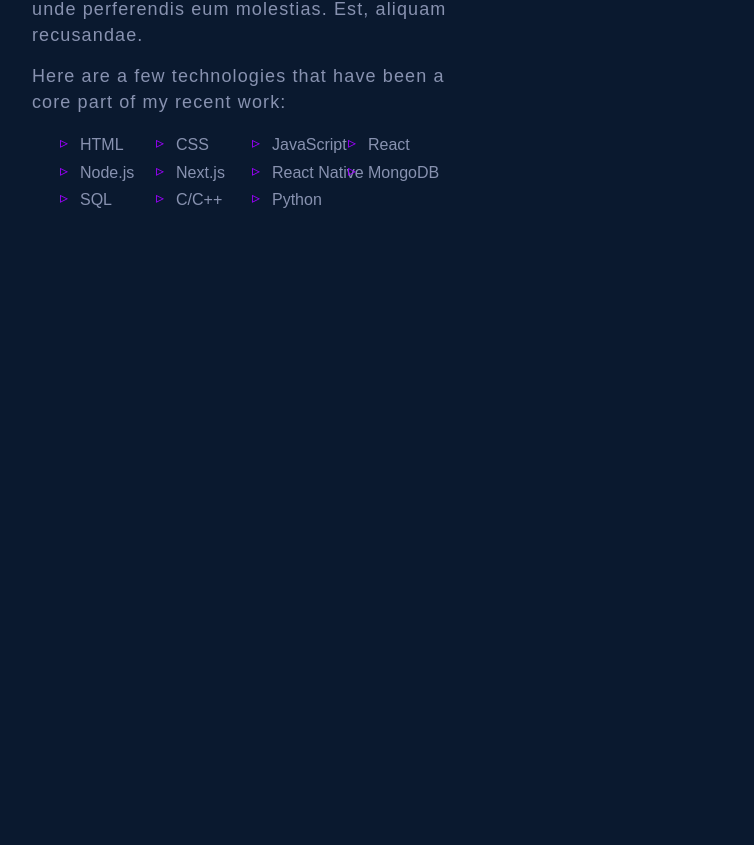
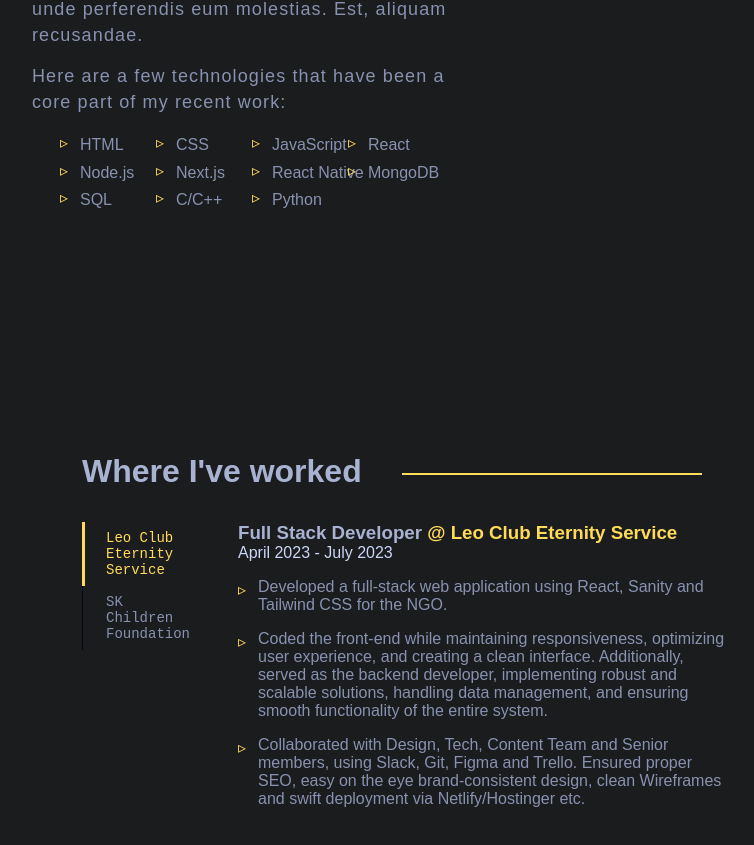
Before and after one commit to Lakshay-a/portfolio, a Next.js app: page / in a window 1280 px wide. Shown: the part 1579-2424 px from the top of the page, without its empty margins (208-962 px from the left). Before the commit the page ends 2032 px from the top, so only its background shows below. Built offline with nearby package versions, Linux system fonts and the light colour scheme.

Commit message:
experience done

```diff
--- a/src/app/page.js
+++ b/src/app/page.js
@@ -4,6 +4,7 @@ import Navbar from '@/sections/Navbar'
 import Socialicons from '@/components/Socialicons'
 import Intro from '@/sections/Intro'
 import About from '@/sections/About'
+import Experience from '@/sections/Experience'
 
 export default function Home() {
   return (
@@ -13,6 +14,7 @@ export default function Home() {
       <main>
         <Intro />
         <About />
+        <Experience />
       </main>
     </div>
   )
--- a/src/scss/_global.scss
+++ b/src/scss/_global.scss
@@ -1,5 +1,9 @@
 body {
     background-color: var(--background-color);
+}
+
+body,html{
+    scroll-behavior: smooth !important;
 }
 
 * {
--- a/src/scss/_variables.scss
+++ b/src/scss/_variables.scss
@@ -3,16 +3,16 @@
 
 :root {
   --navy-shadow: rgba(2, 12, 27, 0.7);
-  --background-color: #0a192f;
-  // --background-color:#1f1f1f;
-  --lightest-navy: #233554;
+  // --background-color: #0a192f;
+  --background-color:#1b1c1e;
+  --lightest-navy: #000814;
   // --lightest-navy:#003566;
   --light-navy: #112240;
   --dark-slate: #495670;
   --slate: #8892b0;
   --light-slate: #ccd6f6;
   --lightest-slate: #a8b2d1;
-  --theme-color: #9d00ff;
+  --theme-color: #ffdb58;
   // --theme-color:#FFC300;
 
   --tsm: 13px;
--- a/src/scss/sections/_about.scss
+++ b/src/scss/sections/_about.scss
@@ -20,7 +20,7 @@
             width: 300px;
             height: 2px;
             margin-left: 180px;
-            background-color: var(--lightest-navy);
+            background-color: var(--theme-color);
         }
     }
 
@@ -93,7 +93,7 @@
                 position: absolute;
                 height: 450px;
                 width: 350px;
-                background-color: #9d00ff4d;
+                background-color: #ffc3004d;
                 border-radius: 0.2rem;
             }
 
--- /dev/null
+++ b/src/scss/sections/_experience.scss
@@ -0,0 +1,115 @@
+.experience{
+    margin: 15rem auto;
+    max-width: 700px;
+    .title {
+        font-family: var(--raleway);
+        color: var(--lightest-slate);
+        position: relative;
+
+        h2 {
+            margin-bottom: 2rem;
+            font-size: var(--tx2large);
+            font-weight: 700;
+        }
+
+        &::after {
+            content: "";
+            display: block;
+            position: absolute;
+            top: 20px;
+            width: 300px;
+            height: 2px;
+            margin-left: 320px;
+            background-color: var(--theme-color);
+        }
+    }
+    .container{
+        display: grid;
+        grid-template-columns: 20% 70%;
+        gap: 1rem;
+        .exp-slider{
+            position: relative;
+            list-style-type: none;
+            height: max-content;
+            .underline{
+                background-color: var(--theme-color);
+                position: absolute;
+                left: -0.5px;
+                top: 0;
+                height:4rem;
+                width: 3px;
+                transition: 0.3s ease-in-out;
+            }
+            &::before{
+                position: absolute;
+                content: "";
+                left: 0px;
+                height: 100%;
+                width: 1px;
+                background-color: var(--lightest-navy);
+            }
+            &-item{
+                height: 4rem;
+                padding: 0 1.5rem;
+                cursor: pointer;
+                width: 100%;
+                display: flex;
+                align-items: center;
+                span{
+                    display: flex;
+                    justify-content: center;
+                    align-items: center;
+                    color: var(--slate);
+                    font-size: var(--tsm1);
+                    font-family: var(--fira-code);
+                }
+                &:hover{
+                    background-color: var(--lightest-navy);
+                    span{
+                        color: var(--theme-color);
+                    }
+                }
+            }
+            &-item-selected{
+                span{
+                    color: var(--theme-color);
+                }
+            }
+        }
+        .exp-details{
+            height: 40vh;
+            font-family: var(--raleway);
+            &-position{
+                color: var(--lightest-slate);
+                &-company{
+                    color: var(--theme-color);
+                }
+            }
+            &-range{
+                color: var(--light-slate);
+            }
+            &-list{
+                list-style-type: none;
+                display: flex;
+                flex-direction: column;
+                gap: 1rem;
+                margin-top: 1rem;
+                padding-left: 20px;
+                &-item{
+                    font-weight: 500;
+                    position:  relative;
+                    color: var(--slate);
+                    &::before {
+                        content: "▹";
+                        display: block;
+                        position: absolute;
+                        top: 6px;
+                        left: -20px;
+                        color: var(--theme-color);
+                        line-height: 12px;
+                    }
+                }
+            }
+        }
+    }
+}
--- a/src/scss/sections/_index.scss
+++ b/src/scss/sections/_index.scss
@@ -1,3 +1,4 @@
 @import "navbar";
 @import "intro";
 @import "about";
+@import "experience";
--- /dev/null
+++ b/src/sections/Experience.js
@@ -0,0 +1,83 @@
+"use client";
+import React, { useEffect, useState } from 'react'
+import Link from 'next/link';
+
+function Experience() {
+    const [selected, setSelected] = useState(0);
+    useEffect(() => {
+        const transformSelection = () => {
+            const underline= document.querySelector('.underline');
+            underline.style.top= `${selected * 4}rem`;
+        };
+        transformSelection();
+    }, [selected]);
+    const experience = [
+        {
+            name: 'Leo Club Eternity Service',
+            role: 'Full Stack Developer',
+            url: '',
+            start: 'April 2023',
+            end: 'July 2023',
+            shortDescription: [
+                "Developed a full-stack web application using React, Sanity and Tailwind CSS for the NGO.",
+                "Coded the front-end while maintaining responsiveness, optimizing user experience, and creating a clean interface. Additionally, served as the backend developer, implementing robust and scalable solutions, handling data management, and ensuring smooth functionality of the entire system.",
+                "Collaborated with Design, Tech, Content Team and Senior members, using Slack, Git, Figma and Trello. Ensured proper SEO, easy on the eye brand-consistent design, clean Wireframes and swift deployment via Netlify/Hostinger etc.",
+            ],
+        },
+        {
+            name: 'SK Children Foundation',
+            role: 'Volunteer',
+            url: 'https://skchildrenfoundation.org/',
+            start: 'October 2022',
+            end: 'November 2022',
+            shortDescription: [
+                "Passionate volunteer actively engaged as a volunteer in an NGO that empowers underprivileged children through education and holistic support. By spreading awareness and mobilizing resources, I actively contributed to raising funds, enabling these young minds to thrive and fulfill their potential.",
+            ],
+        },
+    ];
+    return (
+        <div className="experience" id='experience'>
+            <div className="title">
+                <h2>Where I&apos;ve worked</h2>
+            </div>
+            <div className="container">
+                <ul className="exp-slider">
+                    <div className="underline"></div>
+                    {experience.map((exp, index) => {
+                        return <li key={index} className={`exp-slider-item ${index === selected && "exp-slider-item-selected"}`}
+                            onClick={() => setSelected(index)}>
+                            <span>{exp.name}</span>
+                        </li>
+                    })}
+                </ul>
+                <div className="exp-details">
+                    <div className="exp-details-position">
+                        <h3>
+                            <span>{experience[selected].role}</span>
+                            <span className="exp-details-position-company">
+                                &nbsp;@&nbsp;
+                                <Link className='link' href={experience[selected].url}>
+                                    {experience[selected].name}{""}
+                                </Link>
+                            </span>
+                        </h3>
+                        <p className="exp-details-range">
+                            {experience[selected].start} - {experience[selected].end}
+                        </p>
+                        <ul className='exp-details-list'>
+                            {
+                                experience[selected].shortDescription.map((desc, index) => (
+                                    <li key={index} className='exp-details-list-item '>
+                                        {desc}
+                                    </li>
+                                ))
+                            }
+                        </ul>
+                    </div>
+                </div>
+            </div>
+        </div>
+    )
+}
+
+export default Experience
--- a/src/sections/Navbar.js
+++ b/src/sections/Navbar.js
@@ -6,7 +6,7 @@ import Button from '@/components/Button';
 function Navbar() {
     const sectionLinks = [
         { name: "About", link: "/#about" },
-        // { name: "Skills", link: "/#skills" },
+        { name: "Skills", link: "/#skills" },
         { name: "Experience", link: "/#experience" },
         { name: "Work", link: "/#work" },
         { name: "Contact", link: "/#contact" },
```
Also changed, not shown: 1 other file (tests, documents, lock files or other folders).
